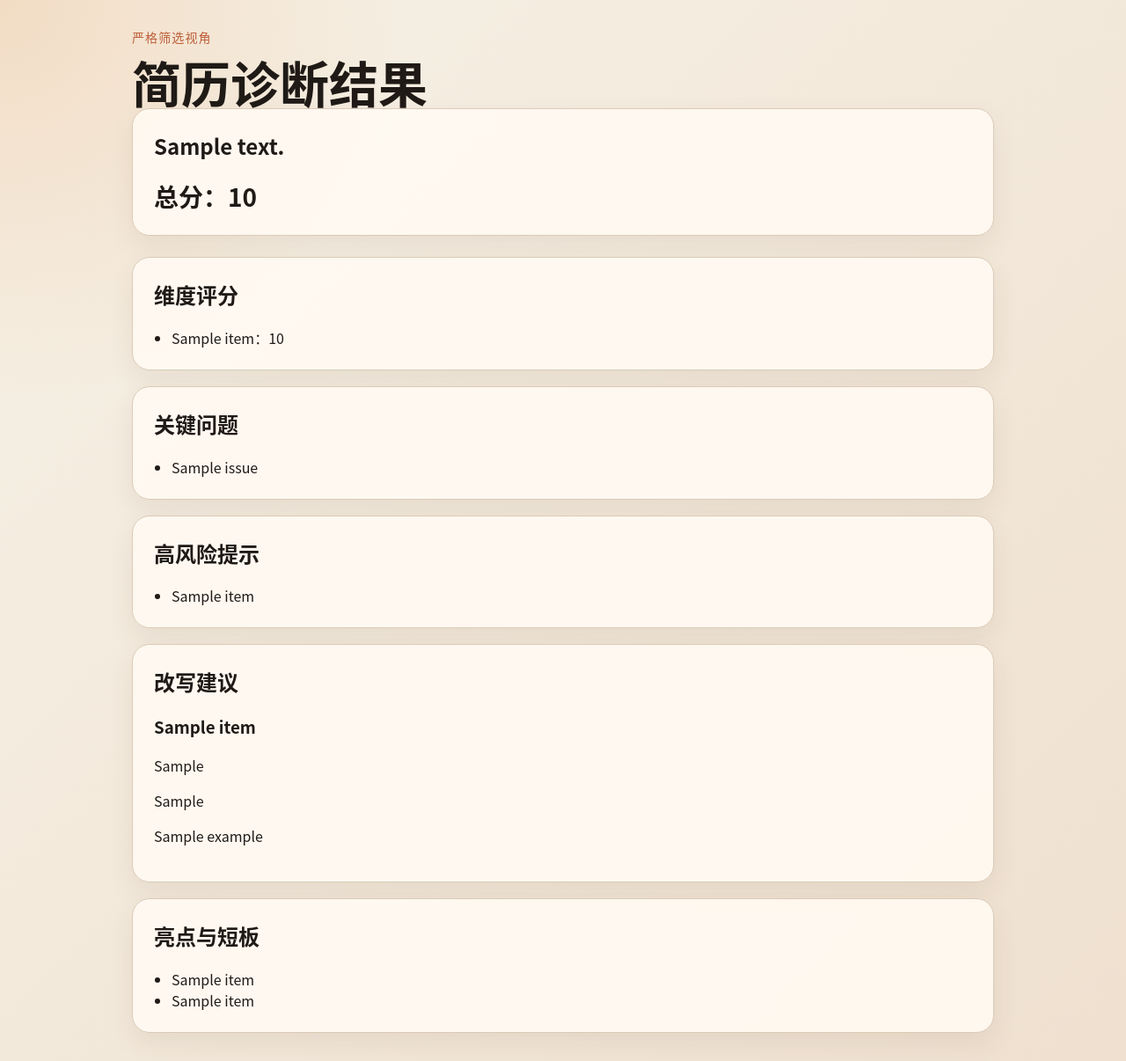
After one commit to JedSonpack/ResumeAnalyst, a FastAPI app: template app/templates/result.html in a window 1280 px wide. The commit adds this page. Shown: the whole page at 88% size. Run offline with FastAPI, Linux system fonts and the light colour scheme; the template is opened without the code that fills it: most values are stand-ins (such as "Sample title", 1, 10 or a date in 2020).

Commit message:
feat(结果页): 打通上传分析和结果展示流程

```diff
--- a/app/static/styles.css
+++ b/app/static/styles.css
@@ -22,13 +22,12 @@ body {
 
 .page-shell {
   min-height: 100vh;
-  display: grid;
-  place-items: center;
   padding: 32px 20px;
 }
 
 .hero {
   width: min(720px, 100%);
+  margin: 0 auto;
   padding: 40px;
   border: 1px solid var(--border);
   border-radius: 24px;
@@ -86,3 +85,49 @@ button {
   font-size: 16px;
   cursor: pointer;
 }
+
+.result-hero,
+.result-grid {
+  width: min(980px, 100%);
+  margin: 0 auto;
+}
+
+.result-hero {
+  margin-bottom: 24px;
+}
+
+.score-card,
+.result-panel {
+  padding: 24px;
+  border: 1px solid var(--border);
+  border-radius: 20px;
+  background: rgba(255, 250, 242, 0.92);
+  box-shadow: 0 12px 30px rgba(80, 47, 24, 0.08);
+}
+
+.score {
+  margin: 8px 0 0;
+  font-size: 28px;
+  font-weight: 700;
+}
+
+.result-grid {
+  display: grid;
+  gap: 18px;
+}
+
+.result-panel h2,
+.score-card h2 {
+  margin-top: 0;
+}
+
+.result-panel ul {
+  margin: 0;
+  padding-left: 20px;
+}
+
+.suggestion-card + .suggestion-card {
+  margin-top: 18px;
+  padding-top: 18px;
+  border-top: 1px solid var(--border);
+}
--- /dev/null
+++ b/app/templates/result.html
@@ -0,0 +1,64 @@
+{% extends "base.html" %}
+{% block content %}
+<section class="result-hero">
+  <p class="eyebrow">严格筛选视角</p>
+  <h1>简历诊断结果</h1>
+  <div class="score-card">
+    <h2>{{ analysis.summary }}</h2>
+    <p class="score">总分：{{ analysis.overall_score }}</p>
+  </div>
+</section>
+
+<section class="result-grid">
+  <article class="result-panel">
+    <h2>维度评分</h2>
+    <ul>
+      {% for item in analysis.dimension_scores %}
+      <li>{{ item.name }}：{{ item.score }}</li>
+      {% endfor %}
+    </ul>
+  </article>
+
+  <article class="result-panel">
+    <h2>关键问题</h2>
+    <ul>
+      {% for issue in analysis.top_issues %}
+      <li>{{ issue }}</li>
+      {% endfor %}
+    </ul>
+  </article>
+
+  <article class="result-panel">
+    <h2>高风险提示</h2>
+    <ul>
+      {% for item in analysis.risk_flags %}
+      <li>{{ item }}</li>
+      {% endfor %}
+    </ul>
+  </article>
+
+  <article class="result-panel">
+    <h2>改写建议</h2>
+    {% for item in analysis.rewrite_suggestions %}
+    <div class="suggestion-card">
+      <h3>{{ item.section_title }}</h3>
+      <p>{{ item.original_problem }}</p>
+      <p>{{ item.rewrite_direction }}</p>
+      <p>{{ item.example }}</p>
+    </div>
+    {% endfor %}
+  </article>
+
+  <article class="result-panel">
+    <h2>亮点与短板</h2>
+    <ul>
+      {% for item in analysis.strengths %}
+      <li>{{ item }}</li>
+      {% endfor %}
+      {% for item in analysis.weaknesses %}
+      <li>{{ item }}</li>
+      {% endfor %}
+    </ul>
+  </article>
+</section>
+{% endblock %}
```
Also changed, not shown: app/routes/web.py (+16 -3 lines), tests/test_web_flow.py (added, +35 -0 lines).
